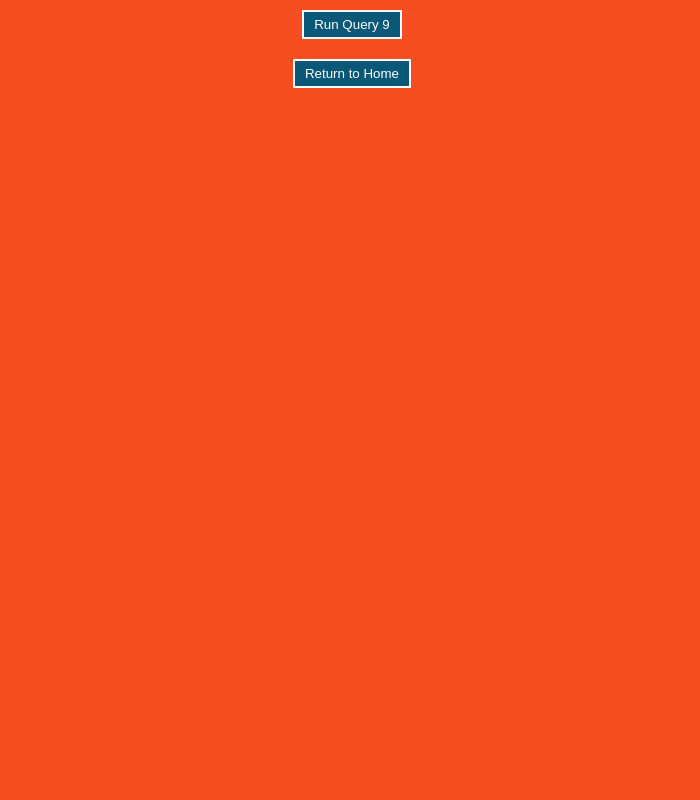
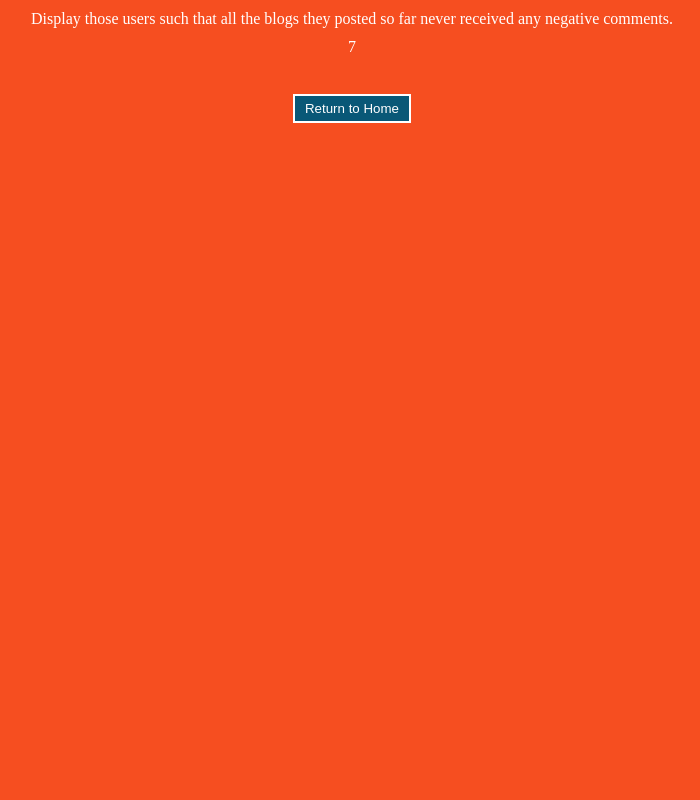
Before and after one commit to Space-Prince0821/Comp440, a PHP site: page /queries/Query9.php in a window 1280 px wide. Shown: the whole page, without its empty margins (288-988 px from the left). Run offline with PHP 8.4, Linux system fonts and the light colour scheme; data comes from the database, SQL or seed files in the repository; both versions use the stored data as it was after the commit.

Commit message:
Merge branch 'master' of https://github.com/Space-Prince0821/Comp440

```diff
--- a/queries/Query9.php
+++ b/queries/Query9.php
@@ -11,6 +11,10 @@
                 margin: 0 auto;
                 background-color: var(--orange);
                 text-align: center;
+                color: white;
+            }
+            p {
+                margin: 10px;
             }
             button {
                 background-color: var(--blue);
@@ -23,7 +27,20 @@
     </head>
     <body>
         <div class="container">
-            <button>Run Query 9</button>
+            <p>Display those users such that all the blogs they posted so far never received any negative comments.</p>
+            <?php
+
+                include "../Config.php";
+
+                $query = "SELECT count(*) FROM users";
+
+                $result = mysqli_query($db, $query);
+
+                $users = $result->fetch_array()[0] ?? '';
+
+                echo "<p>" . $users . "</p>";
+
+            ?>
             <br>
             <a href="../welcome.php">
                 <button>Return to Home</button>
```
Also changed, not shown: Initdb.sql (+8 -3 lines).
